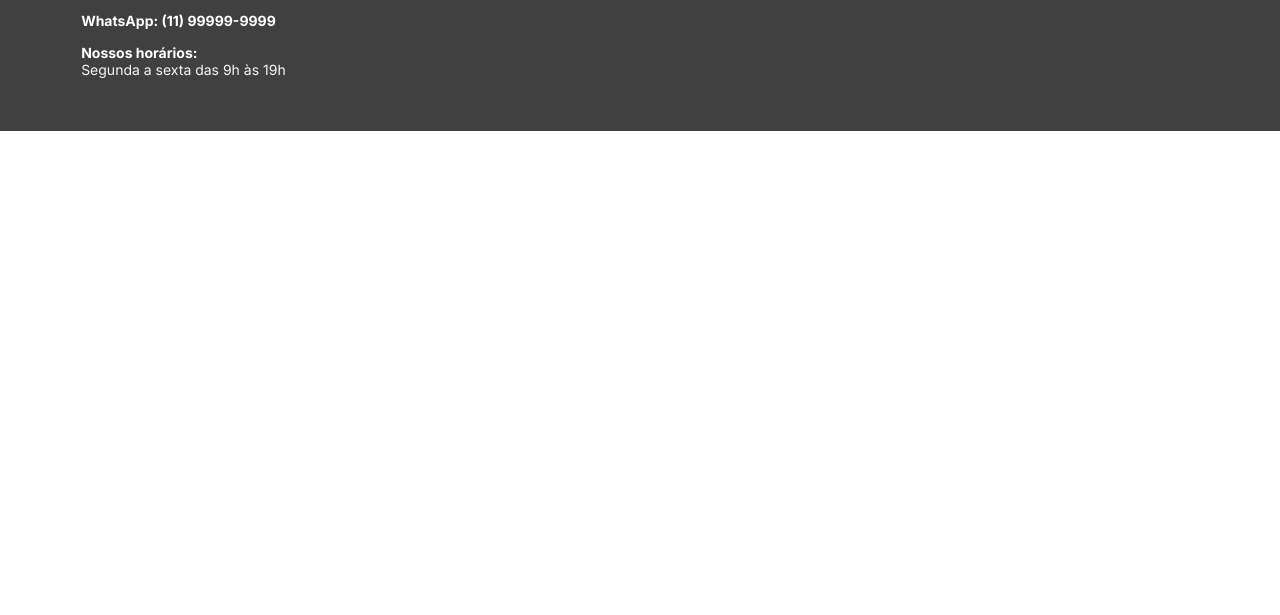
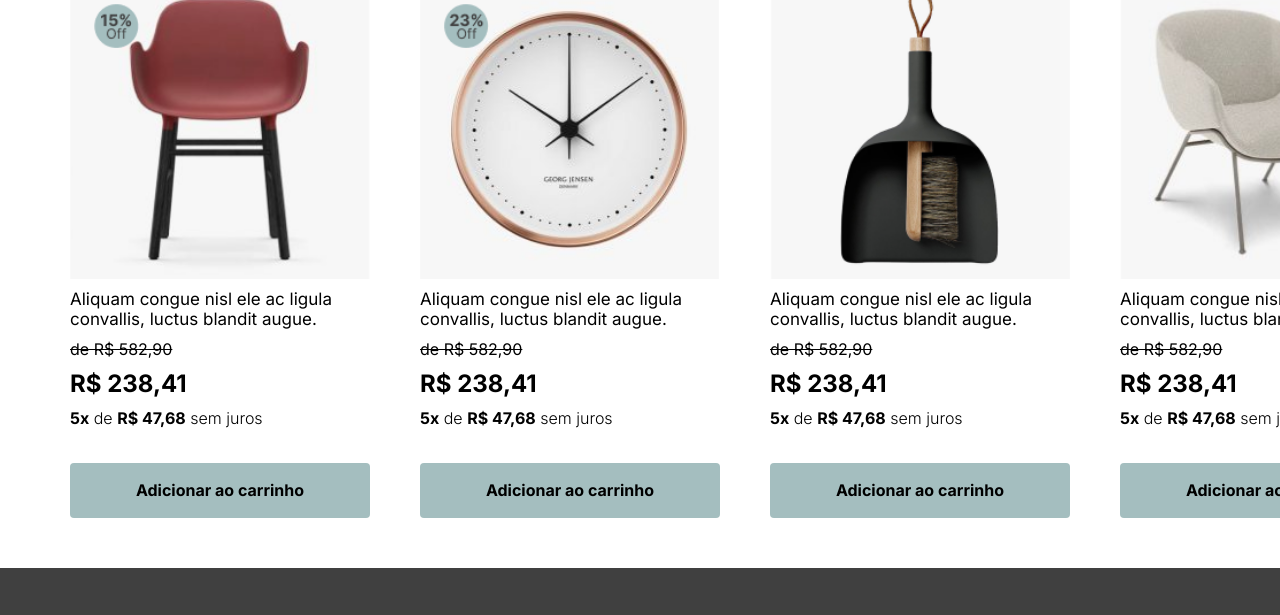
Before and after one commit to ygorjg/catus, a plain HTML site: page index.html in a window 1280 px wide. Shown: the part 768-1383 px from the top of the page. Before the commit the page ends 899 px from the top, so only its background shows below. Drawn offline with Linux system fonts and the light colour scheme.

Commit message:
feat: create products-list structure

```diff
--- /dev/null
+++ b/components/products-list.html
@@ -0,0 +1,64 @@
+<div class="products-list-container">
+  <p class="products-list-title">Oportunidades para economizar</p>
+  <p class="drag-text">Arraste para o lado -></p>
+  <div class="carousel-container">
+    <ul class="products-list">
+      <li class="product-container">
+        <img src="/assets/images/products/product-1.png" alt="" />
+        <p class="product-name">
+          Aliquam congue nisl ele ac ligula convallis, luctus blandit augue.
+        </p>
+        <p class="old-product-price">de R$ 582,90</p>
+        <p class="product-price">R$ 238,41</p>
+        <p class="product-payment">
+          <span class="bold-effect">5x</span> de
+          <span class="bold-effect">R$ 47,68</span>
+          sem juros
+        </p>
+        <button>Adicionar ao carrinho</button>
+      </li>
+      <li class="product-container">
+        <img src="/assets/images/products/product-2.png" alt="" />
+        <p class="product-name">
+          Aliquam congue nisl ele ac ligula convallis, luctus blandit augue.
+        </p>
+        <p class="old-product-price">de R$ 582,90</p>
+        <p class="product-price">R$ 238,41</p>
+        <p class="product-payment">
+          <span class="bold-effect">5x</span> de
+          <span class="bold-effect">R$ 47,68</span>
+          sem juros
+        </p>
+        <button>Adicionar ao carrinho</button>
+      </li>
+      <li class="product-container">
+        <img src="/assets/images/products/product-3.png" alt="" />
+        <p class="product-name">
+          Aliquam congue nisl ele ac ligula convallis, luctus blandit augue.
+        </p>
+        <p class="old-product-price">de R$ 582,90</p>
+        <p class="product-price">R$ 238,41</p>
+        <p class="product-payment">
+          <span class="bold-effect">5x</span> de
+          <span class="bold-effect">R$ 47,68</span>
+          sem juros
+        </p>
+        <button>Adicionar ao carrinho</button>
+      </li>
+      <li class="product-container">
+        <img src="/assets/images/products/product-4.png" alt="" />
+        <p class="product-name">
+          Aliquam congue nisl ele ac ligula convallis, luctus blandit augue.
+        </p>
+        <p class="old-product-price">de R$ 582,90</p>
+        <p class="product-price">R$ 238,41</p>
+        <p class="product-payment">
+          <span class="bold-effect">5x</span> de
+          <span class="bold-effect">R$ 47,68</span>
+          sem juros
+        </p>
+        <button>Adicionar ao carrinho</button>
+      </li>
+    </ul>
+  </div>
+</div>
--- a/css/footer.css
+++ b/css/footer.css
@@ -4,6 +4,7 @@
   background-color: #404040;
   font-family: "Inter", sans-serif;
   padding: 30px 0px 15px 25px;
+  margin-top: 50px;
 }
 
 .division-bar-container {
--- /dev/null
+++ b/css/products-list.css
@@ -0,0 +1,102 @@
+.products-list-container {
+  display: flex;
+  flex-direction: column;
+  justify-content: center;
+  align-items: center;
+  margin-top: 40px;
+}
+
+.products-list-title,
+.product-name,
+.old-product-price,
+.product-price,
+.product-payment,
+.drag-text,
+button {
+  font-family: "Inter", sans-serif;
+}
+
+.drag-text {
+  margin-top: 10px;
+}
+
+.products-list-title {
+  font-size: 28px;
+  font-weight: 700;
+}
+
+.carousel-container {
+  position: relative;
+  width: 100%;
+  overflow: hidden;
+  margin-top: 25px;
+}
+
+.products-list {
+  display: flex;
+  overflow-x: auto;
+  scroll-behavior: smooth;
+  padding: 0;
+  margin: 0;
+  list-style: none;
+  gap: 50px;
+  margin-left: 70px;
+}
+
+.product-container {
+  display: flex;
+  flex-direction: column;
+  justify-content: start;
+  width: 300px;
+  height: 100%;
+  gap: 10px;
+  flex: 0 0 auto;
+}
+
+.product-name {
+  font-size: 17px;
+  font-weight: 400;
+}
+
+.old-product-price {
+  font-size: 16px;
+  font-weight: 400;
+  text-decoration: line-through;
+}
+
+.product-price {
+  font-size: 24px;
+  font-weight: 700;
+}
+
+.product-payment {
+  font-size: 16px;
+  font-weight: 300;
+}
+
+.bold-effect {
+  font-weight: 700;
+}
+
+button {
+  font-size: 16px;
+  font-weight: 700;
+  background-color: #a4bebf;
+  border: none;
+  border-radius: 4px;
+  width: 100%;
+  height: 55px;
+  margin-top: 25px;
+}
+
+@media (min-width: 1435px) {
+  .drag-text {
+    display: none;
+  }
+
+  .products-list {
+    align-items: center;
+    justify-content: center;
+    margin: 0;
+  }
+}
--- a/css/styles.css
+++ b/css/styles.css
@@ -4,3 +4,7 @@
   padding: 0;
   list-style: none;
 }
+
+button:hover {
+  cursor: pointer;
+}
--- a/index.html
+++ b/index.html
@@ -8,14 +8,17 @@
     <link rel="stylesheet" href="css/fonts.css" />
     <link rel="stylesheet" href="css/header.css" />
     <link rel="stylesheet" href="css/mosaic.css" />
+    <link rel="stylesheet" href="css/products-list.css" />
     <link rel="stylesheet" href="css/footer.css" />
   </head>
   <body>
     <div id="header"></div>
     <div id="mosaic"></div>
+    <div id="products-list"></div>
     <div id="footer"></div>
     <script src="js/header.js"></script>
     <script src="js/mosaic.js"></script>
+    <script src="js/products-list.js"></script>
     <script src="js/footer.js"></script>
   </body>
 </html>
--- /dev/null
+++ b/js/products-list.js
@@ -0,0 +1,7 @@
+document.addEventListener("DOMContentLoaded", function () {
+  fetch("components/products-list.html")
+    .then((response) => response.text())
+    .then((data) => {
+      document.getElementById("products-list").innerHTML = data;
+    });
+});
```
